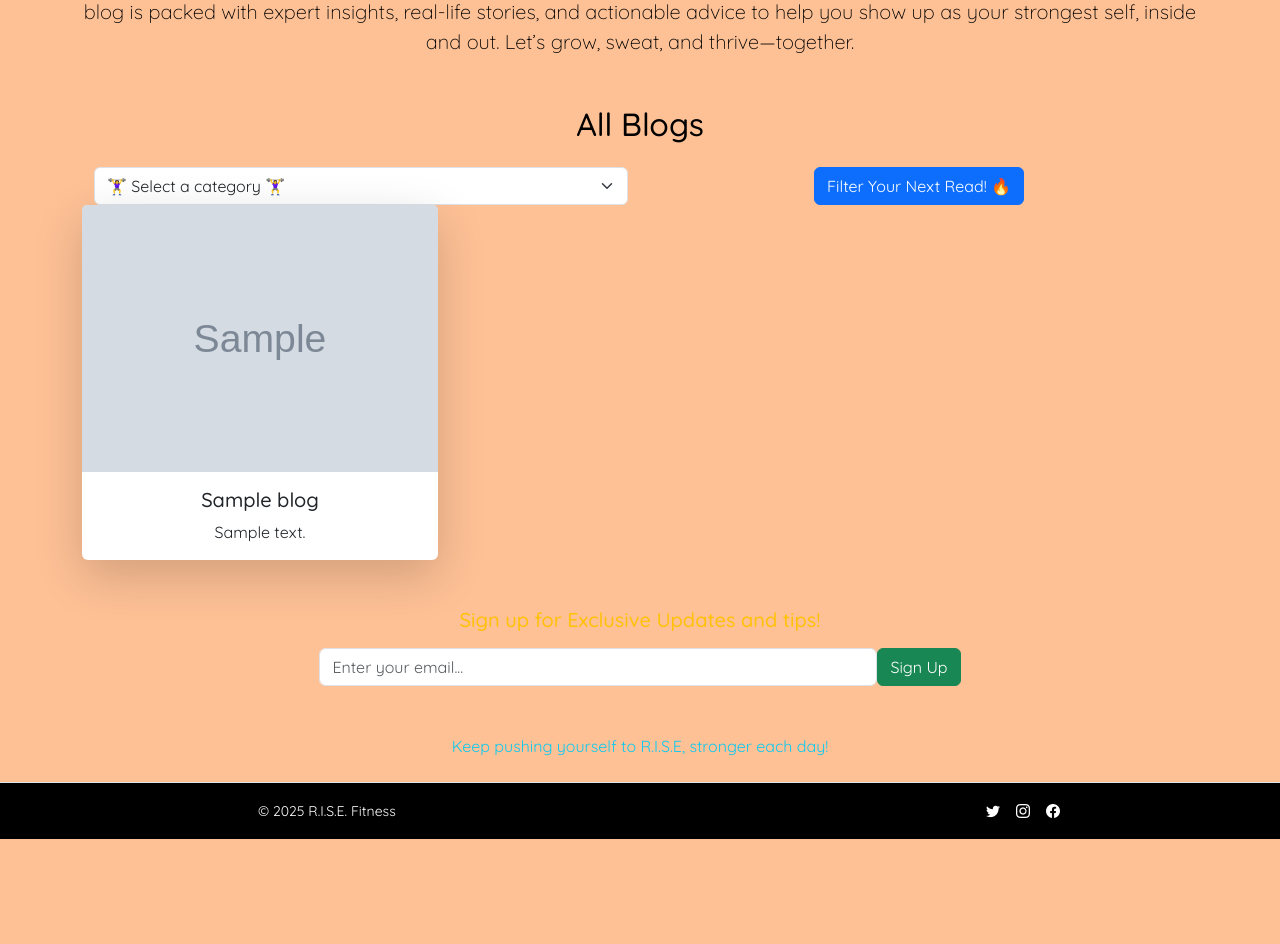
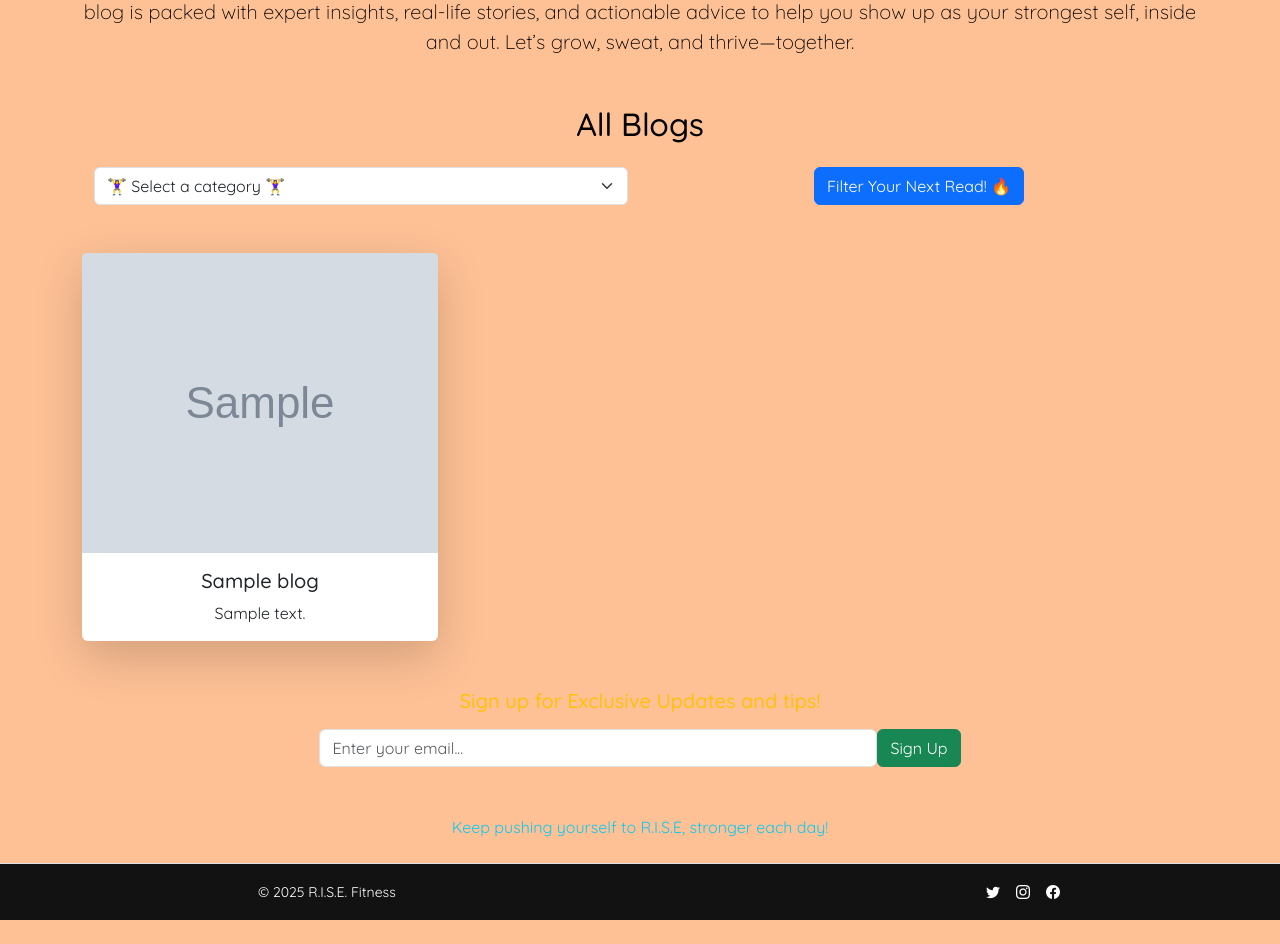
Before and after one commit to emilyryalls/git_final_project, a Flask app: template application/templates/blog_home.html in a window 1280 px wide. Shown: the part 327-1271 px from the top of the page. Run offline with Flask 3, Linux system fonts and the light colour scheme; the template is opened without the code that fills it: most values are stand-ins (such as "Sample title", 1, 10 or a date in 2020); grey boxes marked "Sample" are stand-in pictures.

Commit message:
EDIT: edited the footer to match the nav bar colour. Edited the blog_home route and get_all_blogs in data access to allow for filtering the blogs by catagory

```diff
--- a/application/static/main_styles.css
+++ b/application/static/main_styles.css
@@ -67,7 +67,7 @@ footer {
     padding: 10px 10px;
     margin-bottom: 0;
     font-size: 14px;
-    background-color: black;
+    background-color:#121212; /* custom dark shade */
     color: white;
     }
 
--- a/application/templates/blog_home.html
+++ b/application/templates/blog_home.html
@@ -11,7 +11,7 @@
     <h2 class="text-center mt-5 mb-4">All Blogs</h2>
 
     <!-- Filter to pick category for blogs -->
-    <div class="container">
+    <div class="container mb-5">
         <form method="GET" action="{{ url_for('blogs') }}">
             <div class="row">
                 <div class="col-md-6">
@@ -42,7 +42,7 @@
             <!-- Blog card with flexible height and vertical layout -->
             <div class="card h-100 d-flex flex-column shadow-lg border-0">
                 <!-- Blog image at the top of the card -->
-                <img src="{{ url_for('static', filename=blogs.image) }}" class="card-img-top" alt="{{ blogs.title }}">
+                <img src="{{ url_for('static', filename=blogs.image) }}" class="card-img-top" style="height: 300px; object-fit: cover;">
                 <!-- Card body that holds the blog title, summary, and button -->
                 <div class="card-body d-flex flex-column">
                     <!-- Blog title -->
```
Also changed, not shown: application/data_access.py (+35 -9 lines), application/routes.py (+17 -11 lines), application/static/images/blog1.jpg (added), application/static/images/blog10.jpg (added), application/static/images/blog11.jpg (added), application/static/images/blog12.jpg (added), application/static/images/blog4.jpg (added), application/static/images/blog5.jpg (added), application/static/images/blog7.jpg (added), 17 other files.
